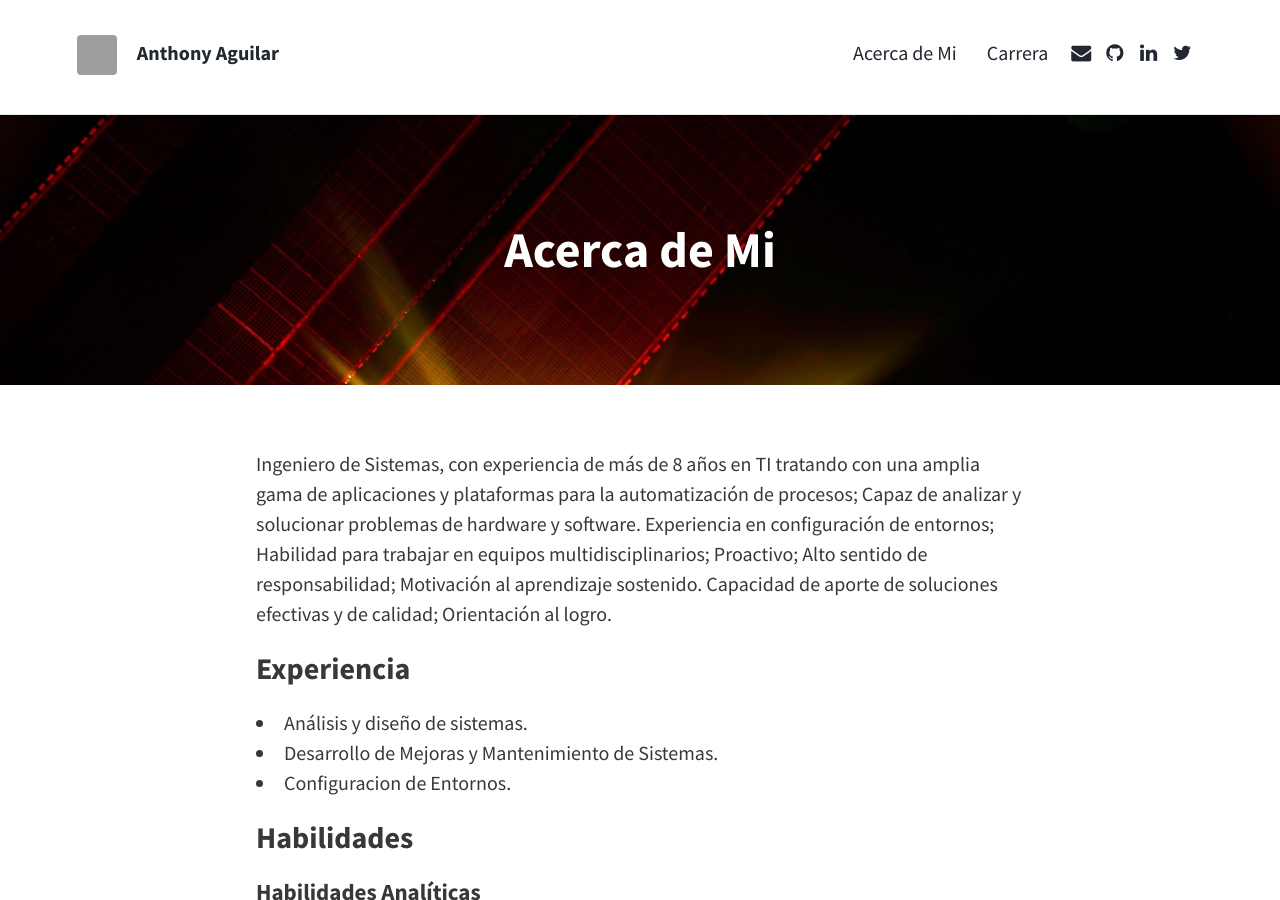
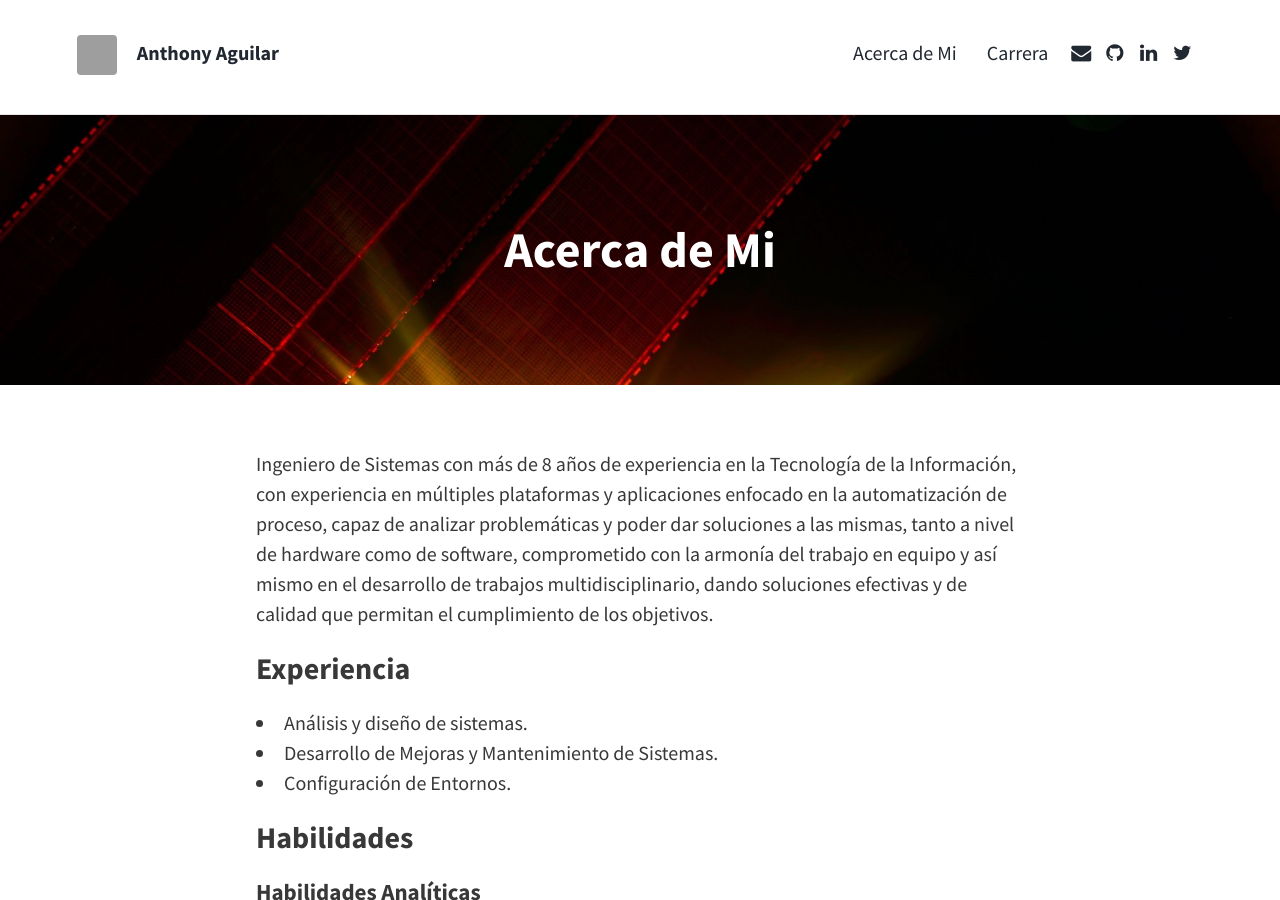
Before and after one commit to yotta2040/yotta2040.github.io, a Jekyll site: the page built from about.md, in a window 1280 px wide and 900 px high. Built offline with Jekyll 4.4.1, drawn with Linux system fonts in a browser that asks for light colours; nearby versions of some CDN libraries; comment, search, counter and statistics services are not loaded; some of the changed text lies outside the part shown; grey boxes are pictures that could not be loaded.

Commit message:
Update about.md

```diff
--- a/about.md
+++ b/about.md
@@ -5,12 +5,14 @@ description : ""
 permalink: /about/
 feature-img: "img/page/espacio.jpeg"
 ---
-Ingeniero de Sistemas, con experiencia de más de 8 años en TI tratando con una amplia gama de aplicaciones y plataformas para la automatización de procesos; Capaz de analizar y solucionar problemas de hardware y software. Experiencia en configuración de entornos; Habilidad para trabajar en equipos multidisciplinarios; Proactivo; Alto sentido de responsabilidad; Motivación al aprendizaje sostenido. Capacidad de aporte de soluciones efectivas y de calidad; Orientación al logro.
+
+Ingeniero de Sistemas con más de 8 años de experiencia en la Tecnología de la Información, con experiencia en múltiples plataformas y aplicaciones enfocado en la automatización de proceso, capaz de analizar problemáticas y poder dar soluciones a las mismas, tanto a nivel de hardware como de software, comprometido con la armonía del trabajo en equipo y así mismo en el desarrollo de trabajos multidisciplinario, dando soluciones efectivas y de calidad que permitan el cumplimiento de los objetivos.
+
 
 ### Experiencia
 - Análisis y diseño de sistemas.
 - Desarrollo de Mejoras y Mantenimiento de Sistemas.
-- Configuracion de Entornos.
+- Configuración de Entornos.
 
 ### Habilidades
 
```
Also changed, not shown: other parts of about.md (+5 -0 lines).
